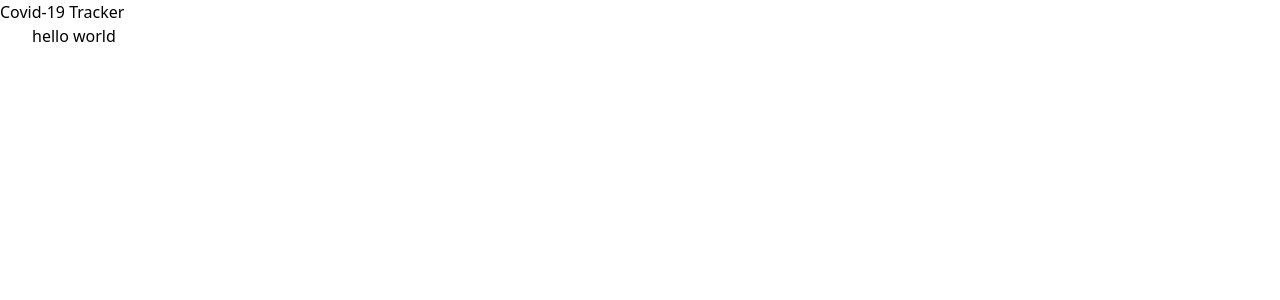
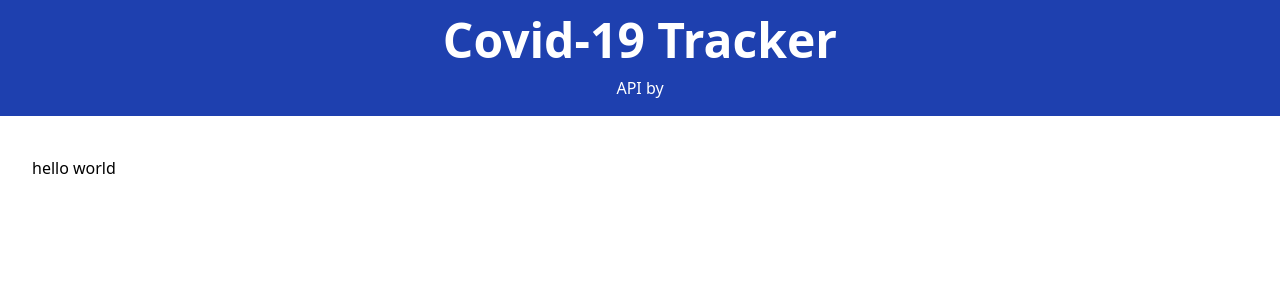
Before and after one commit to richardingwe/vue-covid-tracker, a Vue app: page / in a window 1280 px wide. Shown: the top 300 px of the page. Built offline with nearby package versions, Linux system fonts and the light colour scheme.

Commit message:
styled header

```diff
--- a/src/components/Header.vue
+++ b/src/components/Header.vue
@@ -1,6 +1,14 @@
 <template>
-	<header>
-		<div>Covid-19 Tracker</div>
+	<header class="text-center bg-blue-800 text-white p-4 mb-10">
+		<div class="text-3xl md:text-5xl font-bold mb-3">Covid-19 Tracker</div>
+		<p>
+			API by
+			<a
+				href="https://covid19api.com"
+				target="_blank"
+				class="text-blue-300"
+			></a>
+		</p>
 	</header>
 </template>
 
```
